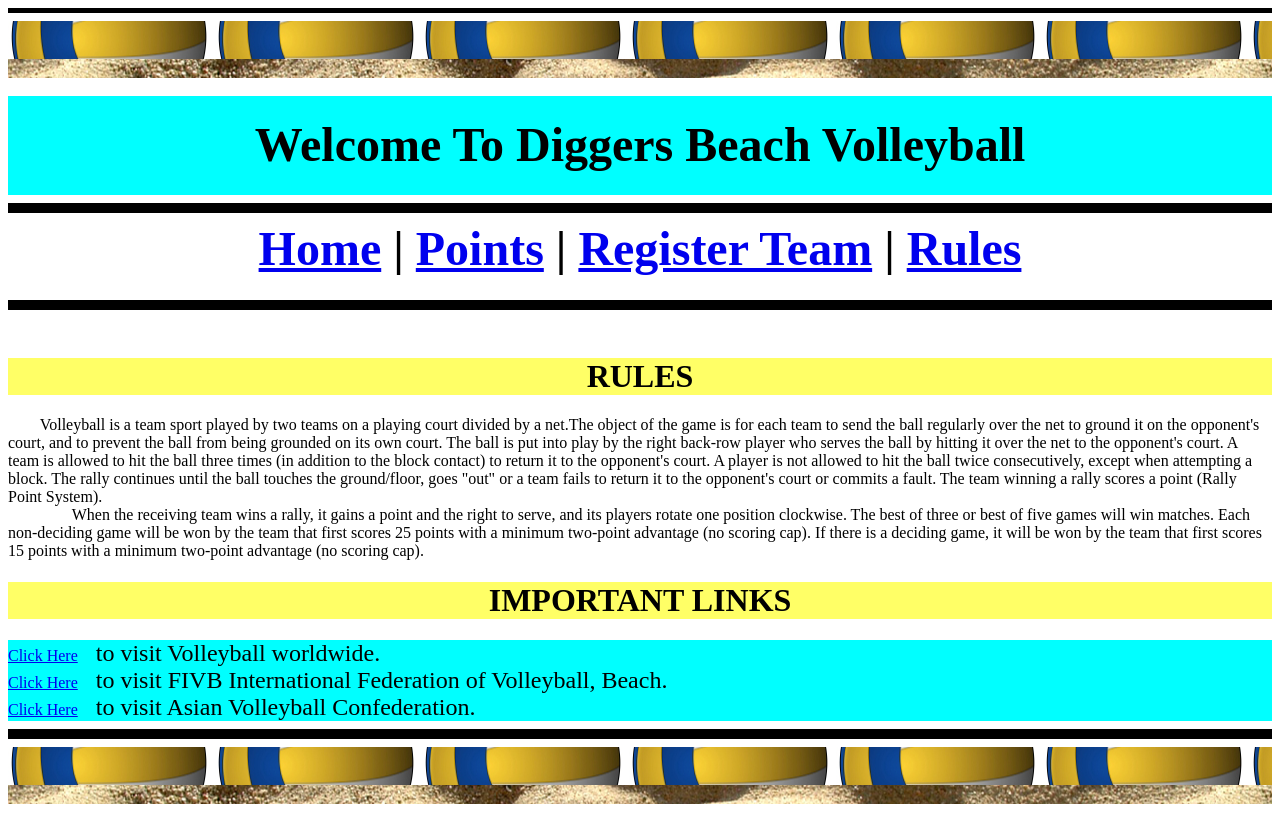
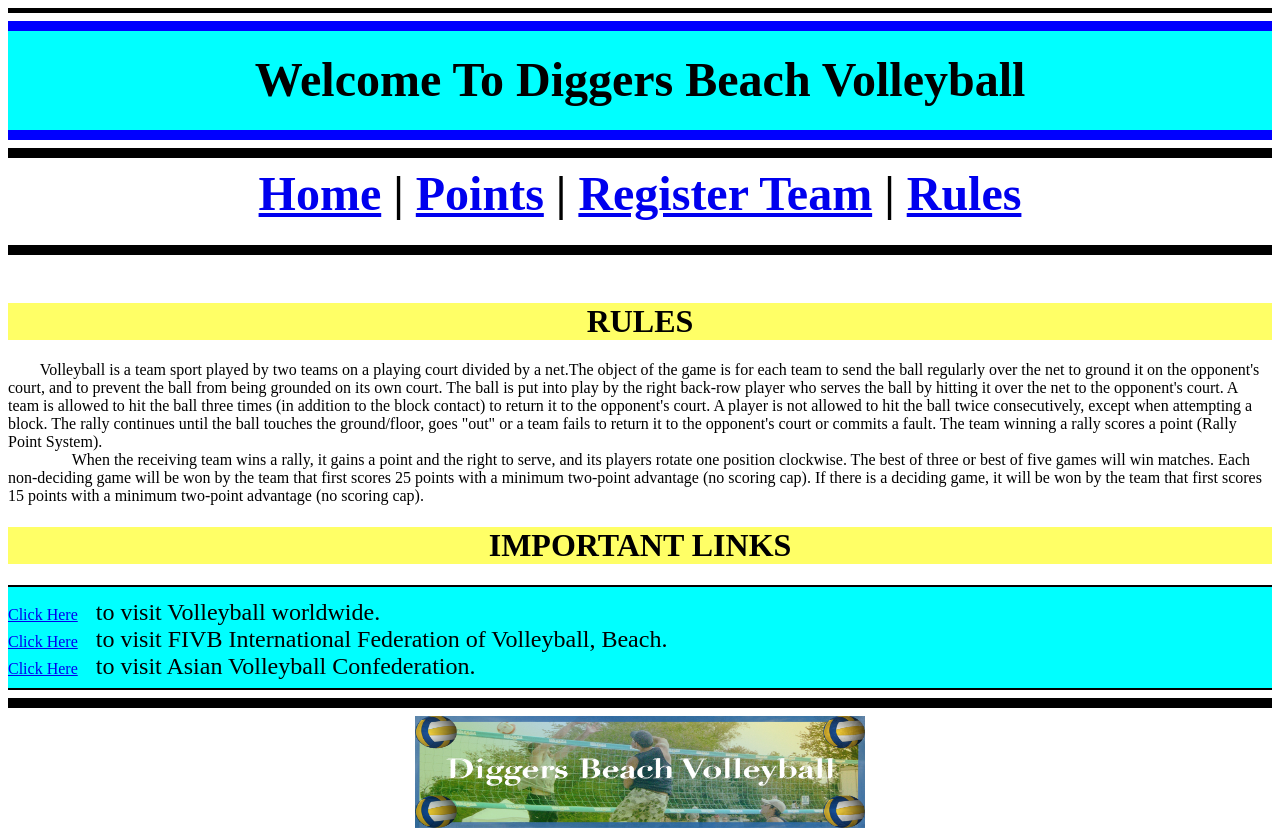
Before and after one commit to nishaantdalmia/jc1406A1, a plain HTML site: page rules.html in a window 1280 px wide. Shown: the top 832 px of the page. Drawn offline with Linux system fonts and the light colour scheme; files whose address does not match are found by name.

Commit message:
jc1401A1

```diff
--- a/Temp./Temp.css
+++ b/Temp./Temp.css
@@ -2,18 +2,13 @@
 
 
 .banners1{
-	background-image: url(/Users/NISHAANTDALMIA/Desktop/CP1406IA/Images/vector_volleyball.jpg);
-	background-position: left;
-	background-repeat: repeat;
-
-	height: 1cm;
+	background-color: #00F;
+    padding: 5px;
 }
 
 .banners2{
-    background-image: url(/Users/NISHAANTDALMIA/Desktop/CP1406IA/Images/sand.jpg);
-    background-repeat: repeat;
-    background-position: center;
-    height: 0.5cm;
+ background-color: #00F;
+    padding: 5px;
 }
 
 .menus1{
--- a/rules.html
+++ b/rules.html
@@ -16,9 +16,6 @@
 
 
 
-<div class="banners1"></div>
-
-<div class="banners2"></div>
 
 
 
@@ -28,14 +25,13 @@
 
 
 
+<div class="banners1"></div>
 
-
-
- <hr size=2 color = "white">
  <div class="menus1">
 
  <p><b>
   <font size="16">  <center>   Welcome To Diggers Beach Volleyball<br> </center></font><br></div>
+  <div class="banners2"></div>
 
  <hr size=10 color = "black">
  <font size="10">   <center>      <a href=index.html>Home</a> | <a href="points.html">Points</a> | <a href="register.html">Register Team</a> | <a href=rules.html>Rules</a><font size="10"><font size="10">
@@ -65,6 +61,8 @@
 
  <font size="5">
 
+
+     <hr size=2 color = "black">
  <font size=3 color=red> <a href="http://www.volleyball.org">Click Here</a></font>  &nbsp; to visit Volleyball worldwide.<br>
 
 
@@ -72,7 +70,10 @@
 
 
  <font size=3 color=red> <a href="http://www.asianvolleyball.net">Click Here</a></font> &nbsp; to visit Asian Volleyball Confederation.
+
+
 <br>  </font>
+<hr size=2 color = "black">
 </div>
 
 
@@ -102,10 +103,9 @@
 
 
  <hr size=10 color = "black">
+ <center>
 
-<div class="banners1"></div>
- <div class="banners2"></div>
-
+<a href="rules.html"> <img src="Images/edit.jpg" align="middle" width="450" height="112"> </a></center>
  <hr size=3 color = "white">
     <div class="footer1">
   <center>  <h4>Address  & Other ContactInformation </h4>
```
Also changed, not shown: index.html (+14 -14 lines), plan.html (+5 -5 lines), points.html (+4 -7 lines), register.html (+6 -8 lines), Images/edit.jpg (added).
